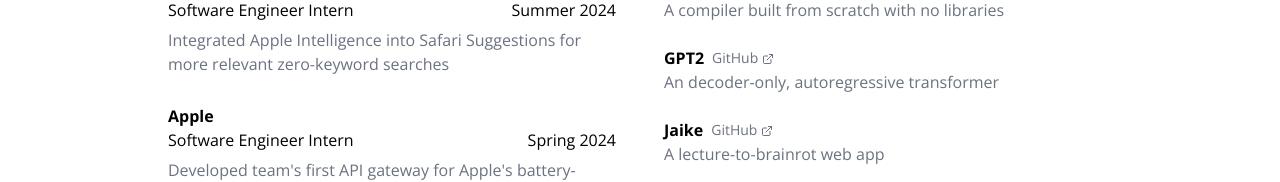
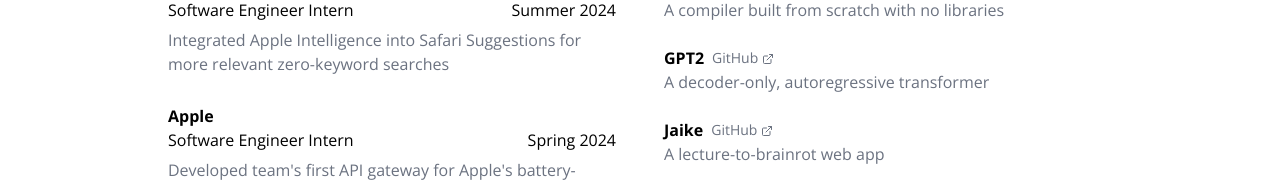
Before and after one commit to aaronkjin/personal, a Next.js app: page / in a window 1280 px wide. Shown: the part 395-577 px from the top of the page. Built offline with nearby package versions, Linux system fonts and the light colour scheme.

Commit message:
typo oops

```diff
--- a/pages/index.js
+++ b/pages/index.js
@@ -235,7 +235,7 @@ export default function Home() {
                       </a>
                     </div>
                     <p className="text-sm tablet:text-base text-gray-500">
-                      An decoder-only, autoregressive transformer
+                      A decoder-only, autoregressive transformer
                     </p>
                   </div>
                 </FadeIn>
```
